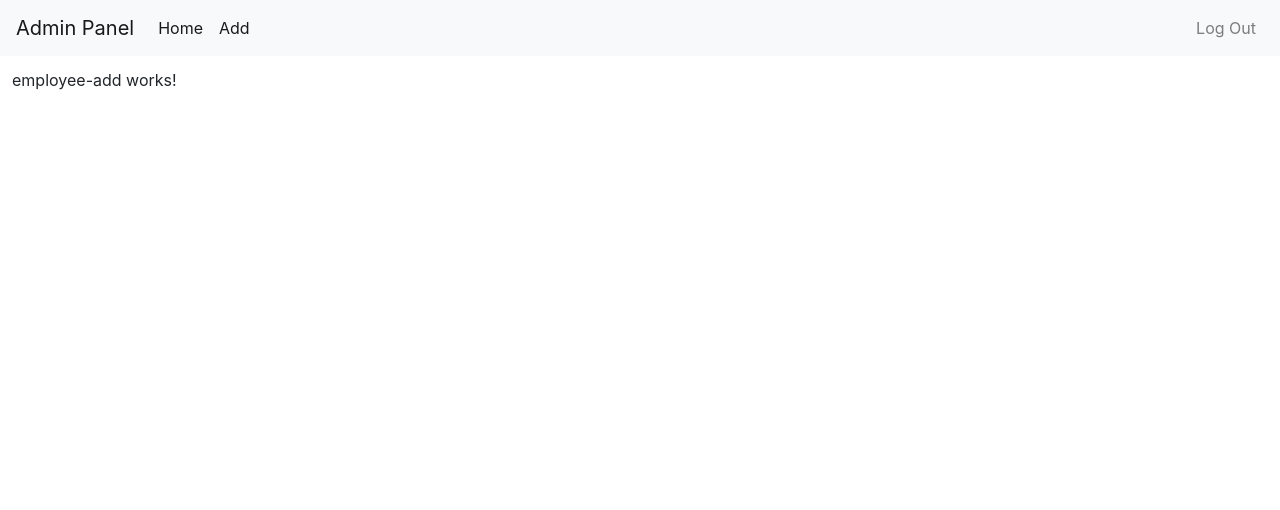
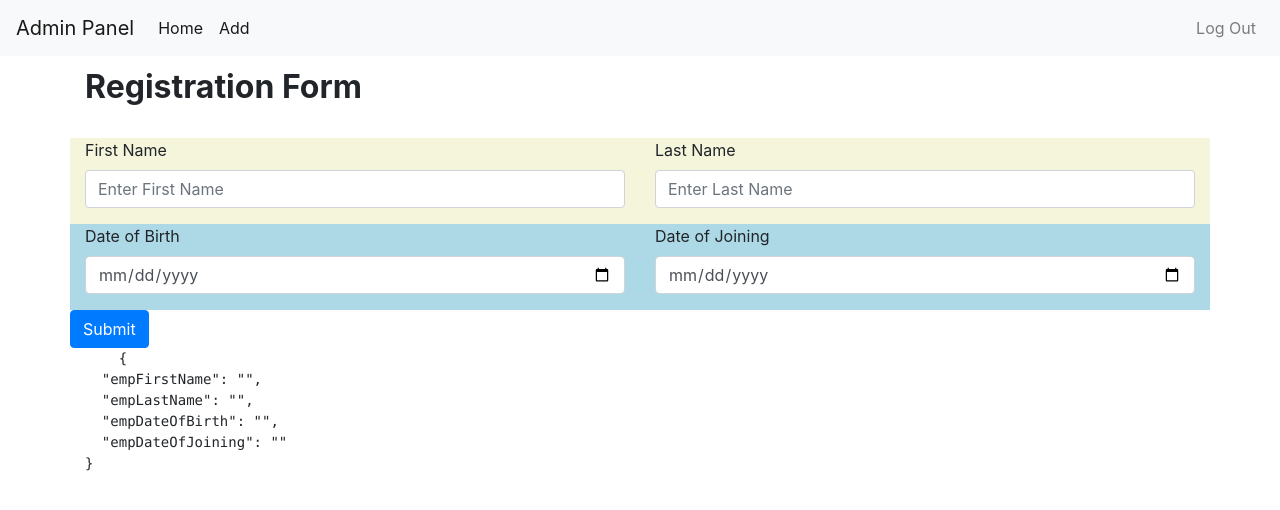
Before and after one commit to Gagandeep39/angular-employee-maintenance-app, an Angular app: page /admin/add in a window 1280 px wide. Shown: the top 510 px of the page. Built offline with nearby package versions, Linux system fonts and the light colour scheme.

Commit message:
Partially completed reactive form

```diff
--- a/src/app/admin/employee-add/employee-add.component.html
+++ b/src/app/admin/employee-add/employee-add.component.html
@@ -1,3 +1,119 @@
-<p>
-  employee-add works!
-</p>
+<script>
+  $(function() {
+      $('.datepicker').datepicker({
+          format: 'mm-dd-yyyy',
+          endDate: '+0d',
+          autoclose: true
+      });
+  });
+</script>
+<div class="container">
+
+  <form class="well form-horizontal" [formGroup]="employeeForm" (ngSubmit)="submitForm()">
+
+    <!-- Form Name -->
+
+    <legend>
+      <h2><b>Registration Form</b></h2>
+    </legend><br>
+    <div class="row" style="background-color: beige;">
+      <!-- First Name  -->
+      <div class="col">
+        <div class="form-group">
+          <label for="firstName">First Name</label>
+          <input
+          formControlName="empFirstName"
+          id="firstName"
+          class="form-control"
+          [ngClass]="{'is-invalid': submitted && employeeForm.get('empFirstName').invalid}"
+          type="text"
+          name="firtName"
+          placeholder="Enter First Name">
+          <div class="invalid-feedback" *ngIf="submitted && employeeForm.get('empFirstName').invalid">
+            <div *ngIf="employeeForm.get('empFirstName').errors['required']">* Required</div>
+          </div>
+
+        </div>
+      </div>
+      <!-- Last name  -->
+      <div class="col">
+        <div class="form-group">
+          <label for="lastName">Last Name</label>
+          <input
+          formControlName="empLastName"
+          type="text"
+          name="lastName"
+          id="lastName"
+          class="form-control"
+          [ngClass]="{'is-invalid': submitted && employeeForm.get('empLastName').invalid}"
+          placeholder="Enter Last Name">
+          <div class="invalid-feedback" *ngIf="submitted && employeeForm.get('empLastName').invalid">
+            <div *ngIf="employeeForm.get('empLastName').errors['required']">* Required</div>
+          </div>
+        </div>
+      </div>
+    </div>
+    <div class="row" style="background-color: lightblue;">
+      <!-- date of birth   -->
+      <div class="col">
+        <div class="form-group">
+          <label for="dob">Date of Birth</label>
+          <input
+          formControlName="empDateOfBirth"
+          data-date-end-date="0d"
+          type="date"
+          id="dob"
+          name="dob"
+          class="form-control date-picker"
+          [ngClass]="{'is-invalid': submitted && employeeForm.get('empDateOfBirth').invalid}"
+          >
+          <div class="invalid-feedback" *ngIf="submitted && employeeForm.get('empDateOfBirth').invalid">
+            <div *ngIf="employeeForm.get('empDateOfBirth').errors['required']">* Required</div>
+            <div *ngIf="employeeForm.get('empDateOfBirth').errors['ageIsForbidden']">Employee's Age must be between 18 and 58</div>
+            <!-- TODO - Do not show future dates  -->
+          </div>
+        </div>
+      </div>
+      <!-- Join date  -->
+      <div class="col">
+        <div class="form-group">
+          <label for="dob">Date of Joining</label>
+          <input
+          formControlName="empDateOfJoining"
+          type="date"
+          id="dob"
+          name="dob"
+          class="form-control"
+          [ngClass]="{'is-invalid': submitted && employeeForm.get('empDateOfJoining').invalid}"
+          >
+          <div class="invalid-feedback" *ngIf="submitted && employeeForm.get('empDateOfJoining').invalid">
+            <div *ngIf="employeeForm.get('empDateOfJoining').errors['required']">* Required</div>
+            <div *ngIf="employeeForm.get('empDateOfJoining').errors['futureDateForbidden']">* Required</div>
+          </div>
+        </div>
+      </div>
+    </div>
+    <div class="row">
+      <!-- Marital status  -->
+      <!-- Gender  -->
+    </div>
+    <div class="row">
+      <!-- Deprtment  -->
+      <!-- Manager  -->
+    </div>
+    <div class="row">
+      <!-- Grade  -->
+      <!-- Salaray  -->
+    </div>
+    <div class="row">
+      <!-- Contact number  -->
+      <!-- Email  -->
+    </div>
+    <div class="row">
+      <button class="btn btn-primary" type="submit">Submit</button>
+    </div>
+  </form>
+  <pre>
+    {{ employeeForm.value | json }}
+  </pre>
+</div>
--- a/src/app/admin/employee-add/employee-add.component.ts
+++ b/src/app/admin/employee-add/employee-add.component.ts
@@ -1,4 +1,6 @@
+import { CustomValidators } from './custom-validators';
 import { Component, OnInit } from '@angular/core';
+import { FormGroup, FormControl, Validators } from '@angular/forms';
 
 @Component({
   selector: 'app-employee-add',
@@ -6,10 +8,28 @@ import { Component, OnInit } from '@angular/core';
   styleUrls: ['./employee-add.component.css']
 })
 export class EmployeeAddComponent implements OnInit {
+  submitted = false;
+  editMode = false;
 
-  constructor() { }
+  employeeForm: FormGroup;
+
+  constructor() {}
 
   ngOnInit() {
+    this.employeeForm = new FormGroup({
+      empFirstName: new FormControl('', Validators.required),
+      empLastName: new FormControl('', Validators.required),
+      empDateOfBirth: new FormControl('', [Validators.required, CustomValidators.forbiddenAge]),
+      empDateOfJoining: new FormControl('', [Validators.required, CustomValidators.forbidFutureDate])
+    });
+  }
+
+  submitForm() {
+    this.submitted = true;
+    console.log(this.employeeForm.value);
+    console.log(this.employeeForm);
+
+
   }
 
 }
```
